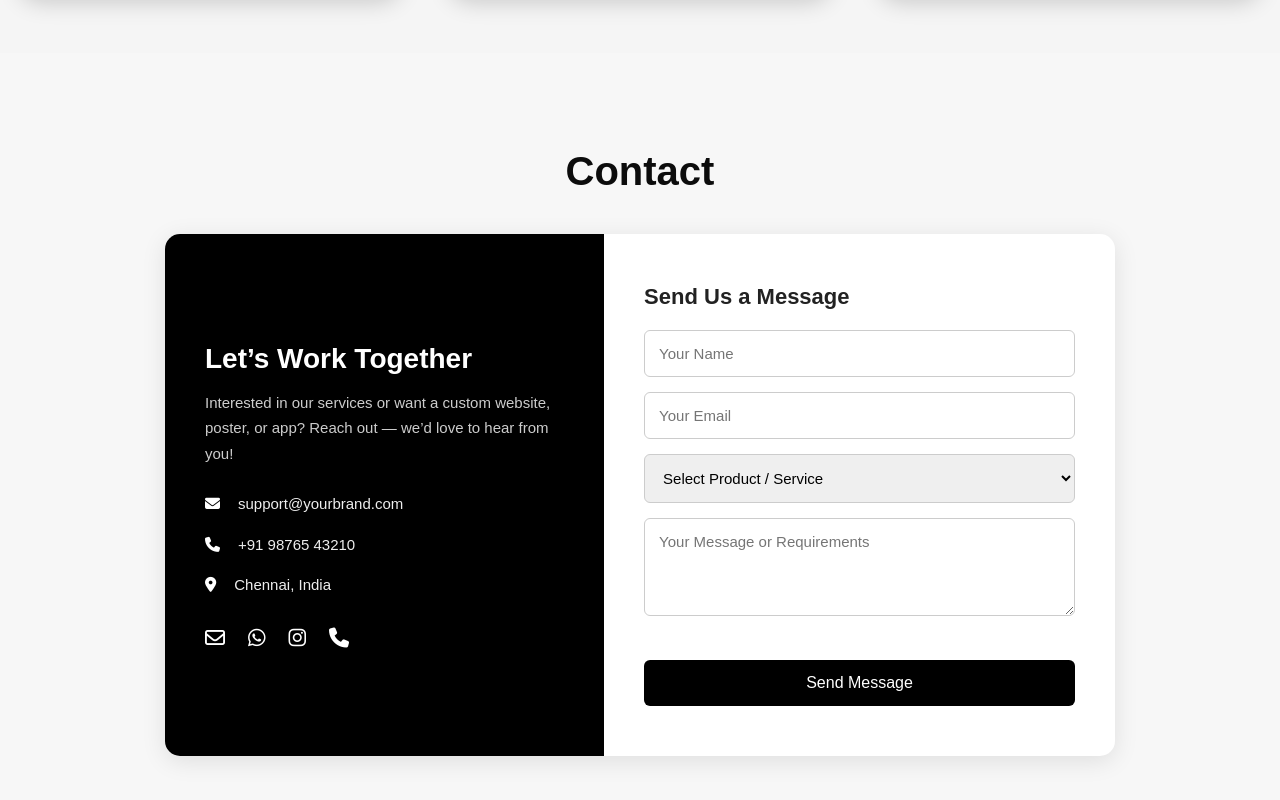
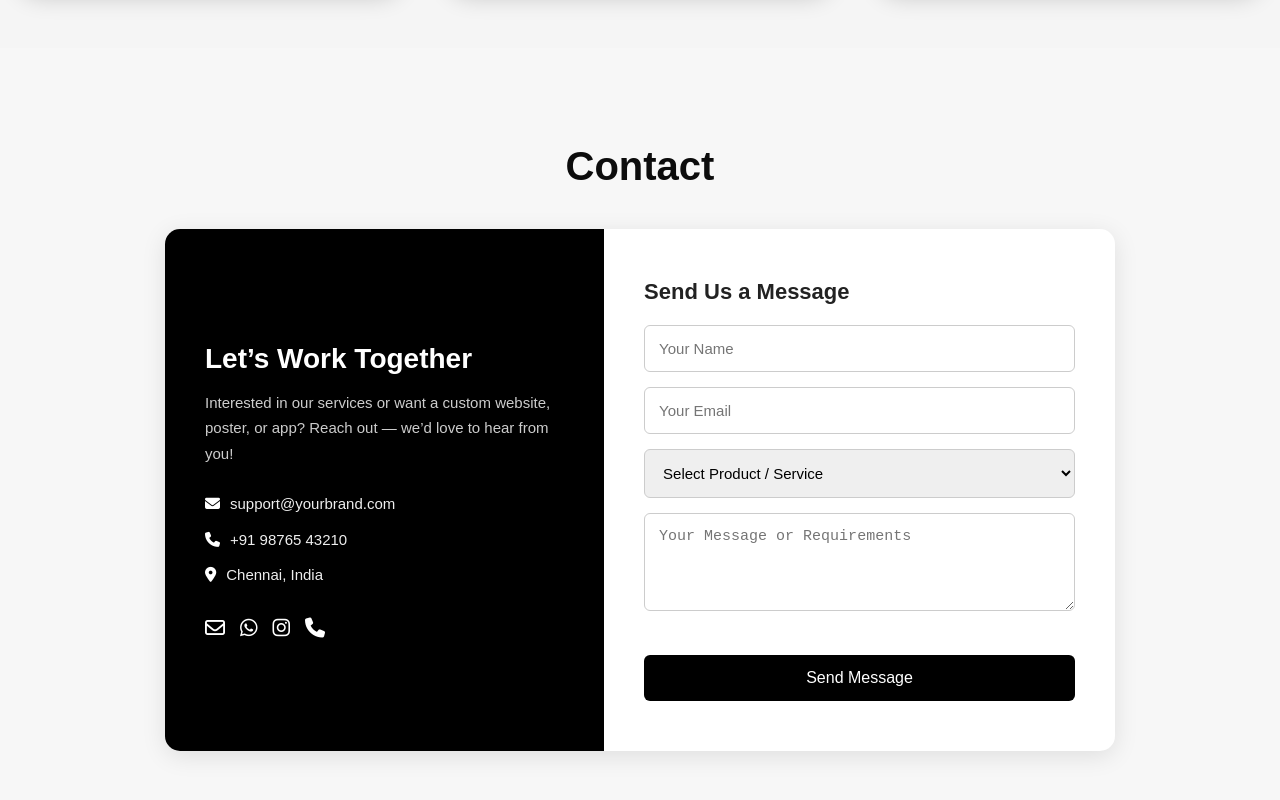
Before and after one commit to dhanush523/MiniCode-Studio, a plain HTML site: page index.html in a window 1280 px wide. Shown: the part 1494-2294 px from the top of the page. Drawn offline with Linux system fonts and the light colour scheme.

Commit message:
Your update message

```diff
--- a/index.css
+++ b/index.css
@@ -368,12 +368,13 @@ button:hover {
 
 
 /* ----------------------------------------------------------------------------------------------- */
- * {
+ /* * {
       box-sizing: border-box;
       margin: 0;
       padding: 0;
       font-family: 'Poppins', sans-serif;
-    }
+    } */
+
 
     #contact {
   background-color: #f7f7f7;
@@ -383,7 +384,6 @@ button:hover {
   flex-direction: column;
   min-height: 100vh;
 }
-
 
 .contact-wrapper {
   display: flex;
@@ -405,6 +405,7 @@ button:hover {
   display: flex;
   flex-direction: column;
   justify-content: center;
+  text-align: left;
 }
 
 .contact-info h2 {
@@ -419,15 +420,23 @@ button:hover {
   margin-bottom: 25px;
 }
 
+.contact-info .info {
+  display: flex;
+  flex-direction: column;
+  gap: 10px;
+}
+
 .contact-info .info p {
-      margin-bottom: 10px;
+  display: flex;
+  align-items: center;
+  gap: 10px;
+  margin: 0;
   font-size: 15px;
   color: #eee;
 }
 
 .contact-info i {
-      color: #ffffff;
-      margin-right: 8px;
+  color: #fff;
 }
 
 /* Social Icons */
@@ -438,8 +447,7 @@ button:hover {
 }
 
 .social-icons a {
-
-      color: #000;
+  color: #fff;
   font-size: 20px;
   display: flex;
   align-items: center;
@@ -449,8 +457,7 @@ button:hover {
 }
 
 .social-icons a:hover {
-      /* background: #ff3b1f; */
-      color: #fff;
+  color: #ff3b1f;
   transform: translateY(-3px);
 }
 
@@ -508,9 +515,7 @@ button:hover {
   font-size: 14px;
 }
 
-
-
-    /* Adjust contact-wrapper for smaller screens */
+/* Responsive Styles */
 @media (max-width: 900px) {
   .contact-wrapper {
     flex-direction: column;
@@ -524,11 +529,11 @@ button:hover {
 
   .contact-info {
     text-align: center;
-    border-radius: 15px 15px 0 0; /* smooth top corners */
+    border-radius: 15px 15px 0 0;
   }
 
   .contact-form {
-    border-radius: 0 0 15px 15px; /* smooth bottom corners */
+    border-radius: 0 0 15px 15px;
   }
 
   .social-icons {
@@ -538,7 +543,6 @@ button:hover {
   }
 }
 
-/* Extra small screens */
 @media (max-width: 480px) {
   .contact-wrapper {
     width: 100%;
@@ -573,32 +577,13 @@ button:hover {
     height: 34px;
     font-size: 14px;
   }
+
+  .contact-info .info {
+    flex-direction: column;
+    align-items: center;
   }
 
-/* Container for contact info items */
-.contact-info .info {
-  display: flex;
-  flex-direction: column;
-  gap: 15px; /* space between items */
-}
-
-/* Each info item */
   .contact-info .info p {
-  display: flex;
-  align-items: center;
-margin-right: 50%;
-  gap: 10px; /* space between icon and text */
-  font-size: 15px;
-  color: #eee;
-  margin: 0;
-}
-
-/* Horizontal layout for larger screens */
-@media (min-width: 600px) {
-  .contact-info .info {
-    flex-direction: row;
-    display: flex;
-  flex-direction: column;
-  gap: 15px; /* space between items */
+    justify-content: center;
   }
 }
--- a/index.html
+++ b/index.html
@@ -48,10 +48,10 @@
 <section id="project" >
     <h2 style="color: #0c0c0c; text-align: center ;margin-bottom: 40px; font-size: 40px;">Project</h2>
 
-    <h3 style="text-align: center; font-size: 28px; font-family: 'Playfair Display', serif;">
+    <p style="text-align: center; font-size: 24px; font-family: 'Playfair Display', serif;">
 "Buy Ready-To-Use Mini Projects And Boost Your Academic Success."
 
-</h3>
+    </p>
 <br>
 
 <div class="courses-section">
```
Lines whose indentation alone changed are shown as unchanged.
